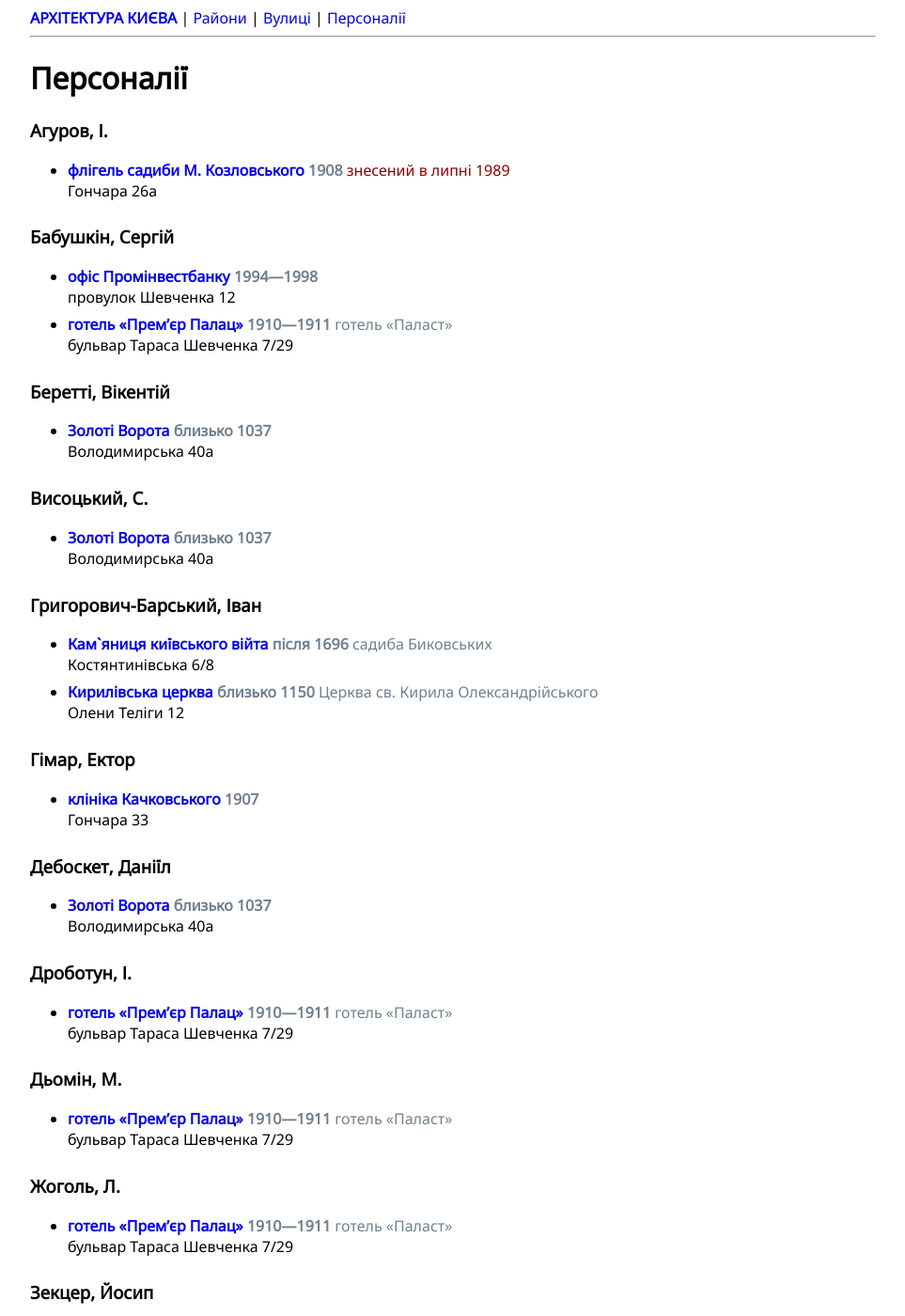
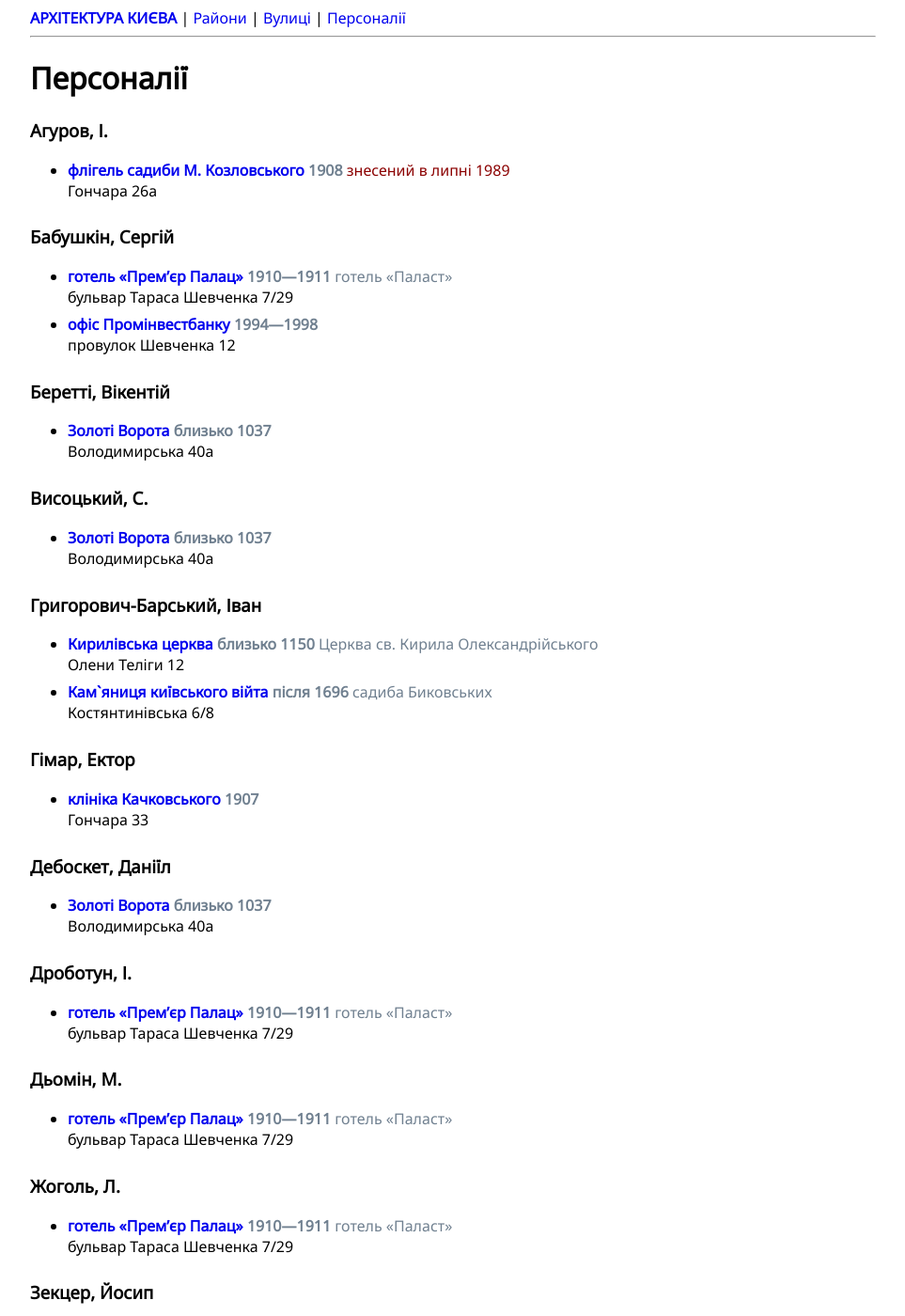
Before and after one commit to kyivarchitecture/kyivarchitecture-, a Jekyll site: the page built from persons.md, in a window 1280 px wide and 1400 px high. Shown: the whole window at 94% size, without its empty margins (158-1121 px from the left). Built offline with Jekyll 4.4.1, drawn with Linux system fonts in a browser that asks for light colours; some of the changed text lies outside the part shown.

Commit message:
updated sorting

```diff
--- a/index.markdown
+++ b/index.markdown
@@ -7,7 +7,7 @@ permalink: /
 ---
 
 <ul>
-  {% for post in site.posts %}
+  {% for post in site.posts reversed %}
     <li>
       {% include post-link.html %}
     </li>
--- a/persons.md
+++ b/persons.md
@@ -13,7 +13,7 @@ permalink: persons
 <div class="{{ tag[0] }}">
   <h3>{{ tag[0] }}</h3>
   <ul>
-    {% for post in tag[1] | sort: "tag[1]" %}
+    {% for post in tag[1] reversed | sort: "tag[1]" %}
       <li>{% include post-link.html %}</li>
     {% endfor %}
   </ul>
```
